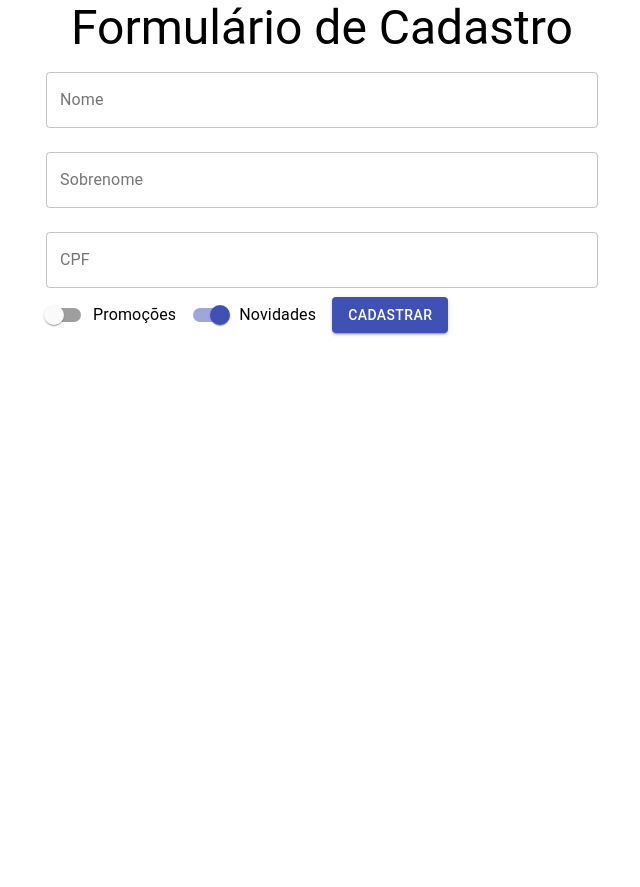
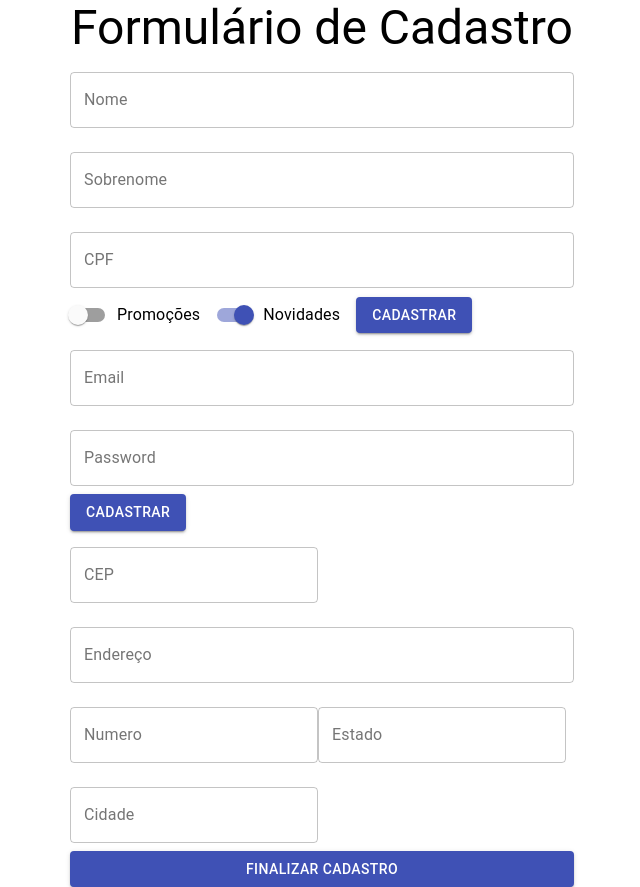
Before and after one commit to GabrielMWalker/Alura-React4, a React (Create React App) app: page / in a window 1280 px wide. Shown: the whole page, without its empty margins (318-958 px from the left). Before the commit the page ends 800 px from the top, so only its background shows below. Built offline with nearby package versions, Linux system fonts and the light colour scheme.

Commit message:
Modulo 1

```diff
--- /dev/null
+++ b/src/components/DadosEntrega.jsx
@@ -0,0 +1,75 @@
+import React, { useState } from "react";
+import { TextField, Button } from "@material-ui/core";
+
+function DadosEntrega() {
+  const [cep, setCep] = useState("");
+  const [endereco, setEndereco] = useState("");
+  const [numero, setNumero] = useState("");
+  const [estado, setEstado] = useState("");
+  const [cidade, setCidade] = useState("");
+  return (
+    <form>
+      <TextField
+        id="cep"
+        label="CEP"
+        type="number"
+        variant="outlined"
+        value={cep}
+        margin="normal"
+        onChange={(event) => {
+          setCep(event.target.value);
+        }}
+      />
+      <TextField
+        id="endereco"
+        label="Endereço"
+        type="text"
+        variant="outlined"
+        margin="normal"
+        fullWidth
+        value={endereco}
+        onChange={(event) => {
+          setEndereco(event.target.value);
+        }}
+      />
+      <TextField
+        id="numero"
+        label="Numero"
+        type="number"
+        variant="outlined"
+        value={numero}
+        margin="normal"
+        onChange={(event) => {
+          setNumero(event.target.value);
+        }}
+      />
+      <TextField
+        id="estado"
+        label="Estado"
+        type="text"
+        variant="outlined"
+        margin="normal"
+        value={estado}
+        onChange={(event) => {
+          setEstado(event.target.value);
+        }}
+      />
+      <TextField
+        id="cidade"
+        label="Cidade"
+        type="text"
+        variant="outlined"
+        margin="normal"
+        value={cidade}
+        onChange={(event) => {
+          setCidade(event.target.value);
+        }}
+      />
+      <Button type="submit" variant="contained" color="primary" fullWidth>
+        Finalizar Cadastro
+      </Button>
+    </form>
+  );
+}
+
+export default DadosEntrega;
--- /dev/null
+++ b/src/components/DadosPessoais.jsx
@@ -0,0 +1,92 @@
+import React, { useState } from "react";
+import { Button, TextField, Switch, FormControlLabel } from "@material-ui/core";
+
+function DadosPessoais({ aoEnviar, validarCpf }) {
+  const [nome, setNome] = useState("");
+  const [sobrenome, setSobrenome] = useState("");
+  const [cpf, setCpf] = useState("");
+  const [promocoes, setPromocoes] = useState(false);
+  const [novidades, setNovidades] = useState(true);
+  const [erros, setErros] = useState({ cpf: { valido: true, texto: "" } });
+
+  return (
+    <form
+      onSubmit={(event) => {
+        event.preventDefault();
+        aoEnviar({ nome, sobrenome, cpf, promocoes, novidades });
+      }}
+    >
+      <TextField
+        id="nome"
+        label="Nome"
+        variant="outlined"
+        fullWidth
+        margin="normal"
+        value={nome}
+        onChange={(event) => {
+          setNome(event.target.value);
+        }}
+      />
+      <TextField
+        id="sobrenome"
+        label="Sobrenome"
+        variant="outlined"
+        fullWidth
+        margin="normal"
+        value={sobrenome}
+        onChange={(event) => {
+          setSobrenome(event.target.value);
+        }}
+      />
+      <TextField
+        onBlur={(event) => {
+          const ehValido = validarCpf(event.target.value);
+          setErros({ cpf: ehValido });
+        }}
+        error={!erros.cpf.valido}
+        helperText={erros.cpf.texto}
+        id="cpf"
+        label="CPF"
+        variant="outlined"
+        fullWidth
+        margin="normal"
+        value={cpf}
+        onChange={(event) => {
+          setCpf(event.target.value);
+        }}
+      />
+      <FormControlLabel
+        control={
+          <Switch
+            onChange={(event) => {
+              setPromocoes(event.target.checked);
+            }}
+            name="promocoes"
+            color="primary"
+            checked={promocoes}
+          />
+        }
+        label="Promoções"
+      />
+      <FormControlLabel
+        control={
+          <Switch
+            onChange={(event) => {
+              setNovidades(event.target.checked);
+            }}
+            name="Novidades"
+            color="primary"
+            checked={novidades}
+          />
+        }
+        label="Novidades"
+      />
+
+      <Button type="submit" variant="contained" color="primary">
+        Cadastrar
+      </Button>
+    </form>
+  );
+}
+
+export default DadosPessoais;
--- /dev/null
+++ b/src/components/DadosUsuarios.jsx
@@ -0,0 +1,41 @@
+import React, { useState } from "react";
+import { TextField, Button } from "@material-ui/core";
+
+function DadosUsuarios() {
+  const [email, setEmail] = useState("");
+  const [password, setPassword] = useState("");
+
+  return (
+    <form>
+      <TextField
+        id="email"
+        label="Email"
+        type="email"
+        variant="outlined"
+        fullWidth
+        value={email}
+        margin="normal"
+        onChange={(event) => {
+          setEmail(event.target.value);
+        }}
+      />
+      <TextField
+        id="password"
+        label="Password"
+        type="password"
+        variant="outlined"
+        margin="normal"
+        fullWidth
+        value={password}
+        onChange={(event) => {
+          setPassword(event.target.value);
+        }}
+      />
+      <Button type="submit" variant="contained" color="primary">
+        Cadastrar
+      </Button>
+    </form>
+  );
+}
+
+export default DadosUsuarios;
--- a/src/components/FormularioCadastro.jsx
+++ b/src/components/FormularioCadastro.jsx
@@ -1,91 +1,16 @@
-import React, { useState } from "react";
-import { Button, TextField, Switch, FormControlLabel } from "@material-ui/core";
+import React from "react";
+import { Container } from "@material-ui/core";
+import DadosPessoais from "./DadosPessoais";
+import DadosUsuarios from "./DadosUsuarios";
+import DadosEntrega from "./DadosEntrega";
 
 function FormularioCadastro({ aoEnviar, validarCpf }) {
-  const [nome, setNome] = useState("");
-  const [sobrenome, setSobrenome] = useState("");
-  const [cpf, setCpf] = useState("");
-  const [promocoes, setPromocoes] = useState(false);
-  const [novidades, setNovidades] = useState(true);
-  const [erros, setErros] = useState({ cpf: { valido: true, texto: "" } });
-
   return (
-    <form
-      onSubmit={(event) => {
-        event.preventDefault();
-        aoEnviar({ nome, sobrenome, cpf, promocoes, novidades });
-      }}
-    >
-      <TextField
-        id="nome"
-        label="Nome"
-        variant="outlined"
-        fullWidth
-        margin="normal"
-        value={nome}
-        onChange={(event) => {
-          setNome(event.target.value);
-        }}
-      />
-      <TextField
-        id="sobrenome"
-        label="Sobrenome"
-        variant="outlined"
-        fullWidth
-        margin="normal"
-        value={sobrenome}
-        onChange={(event) => {
-          setSobrenome(event.target.value);
-        }}
-      />
-      <TextField
-        onBlur={(event) => {
-          const ehValido = validarCpf(event.target.value);
-          setErros({ cpf: ehValido });
-        }}
-        error={!erros.cpf.valido}
-        helperText={erros.cpf.texto}
-        id="cpf"
-        label="CPF"
-        variant="outlined"
-        fullWidth
-        margin="normal"
-        value={cpf}
-        onChange={(event) => {
-          setCpf(event.target.value);
-        }}
-      />
-      <FormControlLabel
-        control={
-          <Switch
-            onChange={(event) => {
-              setPromocoes(event.target.checked);
-            }}
-            name="promocoes"
-            color="primary"
-            checked={promocoes}
-          />
-        }
-        label="Promoções"
-      />
-      <FormControlLabel
-        control={
-          <Switch
-            onChange={(event) => {
-              setNovidades(event.target.checked);
-            }}
-            name="Novidades"
-            color="primary"
-            checked={novidades}
-          />
-        }
-        label="Novidades"
-      />
-
-      <Button type="submit" variant="contained" color="primary">
-        Cadastrar
-      </Button>
-    </form>
+    <Container>
+      <DadosPessoais aoEnviar={aoEnviar} validarCpf={validarCpf} />
+      <DadosUsuarios />
+      <DadosEntrega />
+    </Container>
   );
 }
 
```
